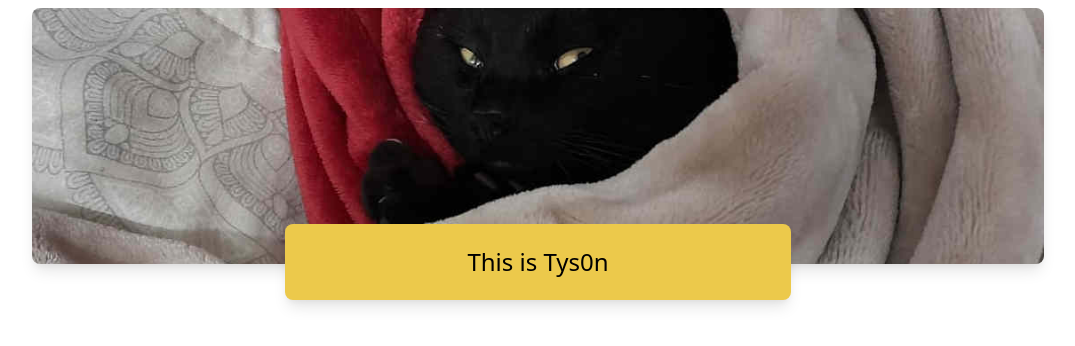
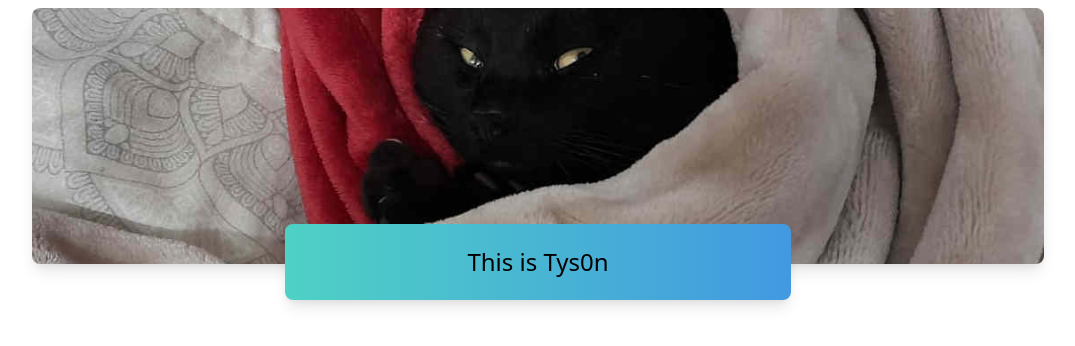
Before and after one commit to howzitWebsites/tys0n.tk_site, a React (Create React App) app: page / in a window 1280 px wide. Shown: the top 346 px of the page, without its empty margins (102-1177 px from the left). Built offline with nearby package versions, Linux system fonts and the light colour scheme.

Commit message:
feat(jumbotron): added gradient

```diff
--- a/src/components/Jumbotron.tsx
+++ b/src/components/Jumbotron.tsx
@@ -11,7 +11,7 @@ const Jumbotron: FC<IJumbotronProps> = ({image, title, fontSize}) => {
     <div className="h-full w-full">
         <img src={image} className="object-cover w-full h-full rounded-lg shadow-lg" alt="Jumbotron"/>
         <div className="flex justify-center text-center -mt-10">
-            <h1 className={`bg-yellow-500 w-1/2 p-5 rounded-lg shadow-lg ${fontSize}`}>{title}</h1>
+            <h1 className={`bg-gradient-to-r from-teal-400 to-blue-500 w-1/2 p-5 rounded-lg shadow-lg ${fontSize}`}>{title}</h1>
         </div>
     </div>
     );
```
Also changed, not shown: src/images/tyson_jumbo.jpeg (added).
